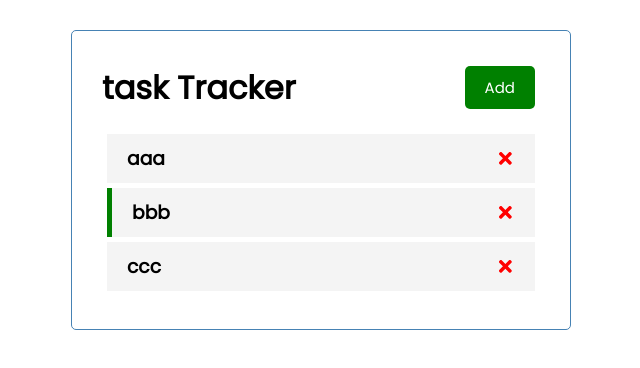
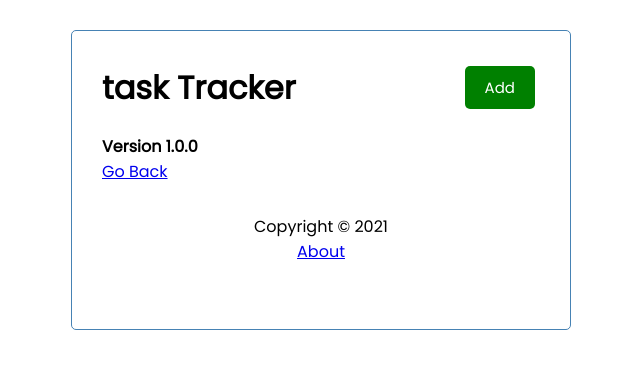
Before and after one commit to nori3506/task-tracker, a React (Create React App) app: page /about in a window 1280 px wide. Shown: the top 368 px of the page, without its empty margins (319-959 px from the left). Built offline with nearby package versions, Linux system fonts and the light colour scheme; data requests are answered from the project's data file.

Commit message:
add About and Footer

```diff
--- a/src/App.js
+++ b/src/App.js
@@ -1,8 +1,11 @@
-import {useState, useEffect} from 'react'
+import { useState, useEffect } from 'react'
+import { BrowserRouter as Router, Route} from 'react-router-dom'
 
 import Header from './components/Header'
 import Tasks from './components/Tasks'
 import AddTask from './components/AddTask'
+import Footer from './components/Footer'
+import About from './components/About'
 
 function App() {
   const [showAddTask, setShowAddTask] = useState(false)
@@ -75,11 +78,20 @@
   }
 
   return (
-    <div className="container">
-      <Header onAdd={() => setShowAddTask(!showAddTask)} showAdd={showAddTask} />
-      { showAddTask && <AddTask onAdd={addTask} />}
-      {tasks.length > 0 ? <Tasks tasks={tasks} onDelete={deleteTask} onToggle={ toggleReminder }/> : "No Task to Show"}
-    </div>
+    <Router>
+      <div className="container">
+        <Header onAdd={() => setShowAddTask(!showAddTask)} showAdd={showAddTask} />
+        <Route path='/' exact render={(props)=>(
+          <>
+            {showAddTask && <AddTask onAdd={addTask} />}
+            {tasks.length > 0 ? <Tasks tasks={tasks} onDelete={deleteTask} onToggle={toggleReminder} /> : "No Task to Show"}
+          </>
+        )}
+        />
+        <Route path='/about' component={About} />
+        <Footer />
+      </div>
+    </Router>
   );
 }
 
--- /dev/null
+++ b/src/components/About.js
@@ -0,0 +1,12 @@
+import { Link } from 'react-router-dom'
+
+const About = () => {
+  return (
+    <div>
+      <h4>Version 1.0.0</h4>
+      <Link to="/"> Go Back </Link>
+    </div>
+  );
+};
+
+export default About;
--- /dev/null
+++ b/src/components/Footer.js
@@ -0,0 +1,13 @@
+import React from 'react'
+import { Link } from 'react-router-dom'
+
+function footer() {
+  return (
+    <footer>
+      <p>Copyright &copy; 2021</p>
+      <Link to="/about">About</Link>
+    </footer>
+  )
+}
+
+export default footer
```
